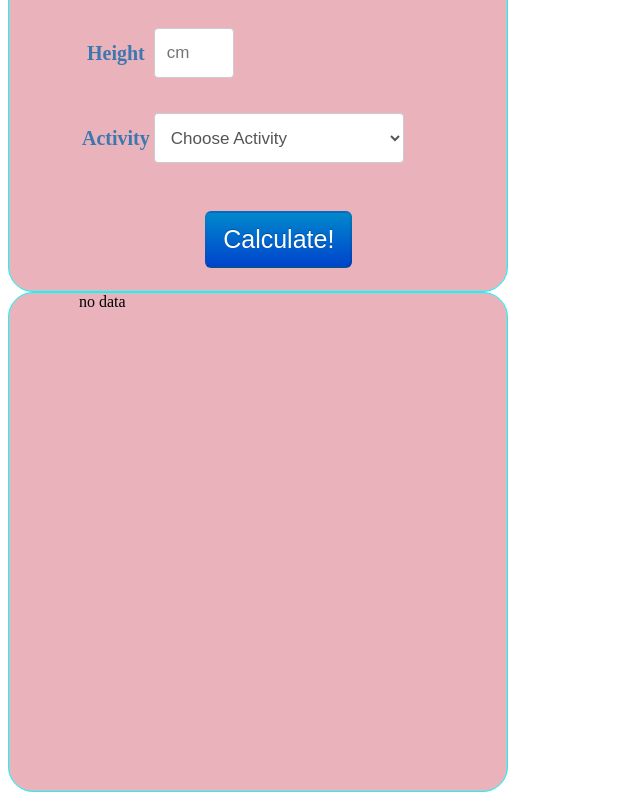
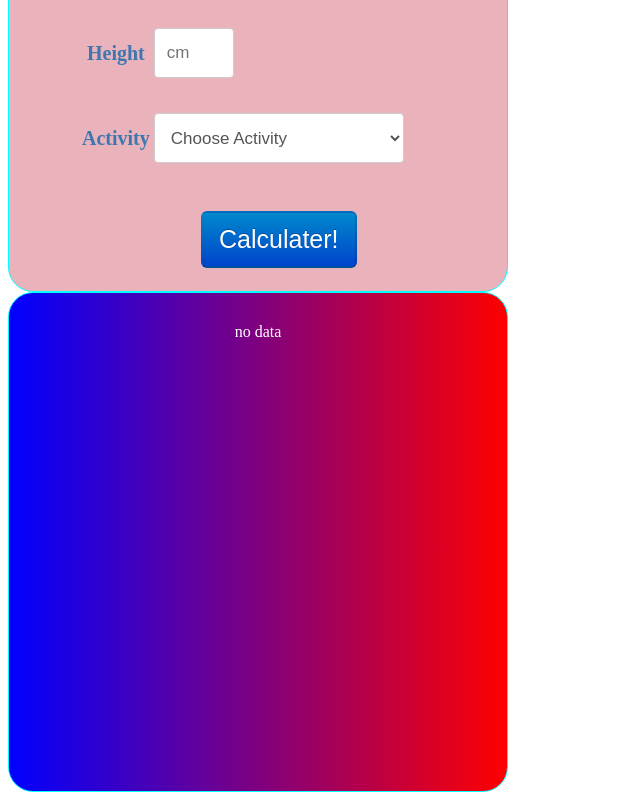
Before and after one commit to Abbasalubeid/DH2642-calorieGram-project, a React (Create React App) app: page / in a window 1280 px wide. Shown: the part 216-1016 px from the top of the page, without its empty margins (0-640 px from the left). Built offline with nearby package versions, Linux system fonts and the light colour scheme; no server answers.

Commit message:
add css editing

```diff
--- a/public/App.css
+++ b/public/App.css
@@ -179,12 +179,31 @@ input[type="submit"] {
 .result {
   text-align: left;
   font-size: 22px;
+   background: rgb(60, 255, 0);
+  text-align: left;
+  padding: 10px;
+  border: dashed;
+
 }
-
+.result-nopadding{
+  padding: 30px;
+  width: 500px;
+  height: 500px;
+  border: 1px solid aqua;
+  border-radius: 25px;
+  background: linear-gradient(to left, red, blue);
+  /* background-color: #eab2bb; */
+  color: white;
+  display: flex;
+  flex-direction: column;
+  text-align: center;
+}
 /* flex-parent*/
 .flex-parent {
   display: flex;
   flex-direction: row;
+
+
 }
 
 .flex-searchview {
--- a/src/presenter/searchViewPresenter.js
+++ b/src/presenter/searchViewPresenter.js
@@ -91,7 +91,7 @@ export default function SearchViewPresenter(props) {
                     onUserChooseLevel={activityLevelIsChangedACB}
                 />
             </div>
-            <div className="searchview-container">
+            <div className="result-nopadding">
                 {promiseNoData({ promise, data, error }) ||
                     <ResultView
                         result={data}>
--- a/src/view/searchView.js
+++ b/src/view/searchView.js
@@ -48,11 +48,11 @@ export default function SearchView(props) {
                         <td>
                             <label className="container gender">Male
                                 <input type="radio" value="male" name="gender" onInput={userChooseGenderACB} />
-                                <span class="checkmark"></span>
+                                <span className="checkmark"></span>
                             </label>
                             <label className="container gender">Female
                                 <input type="radio" value="female" name="gender" onInput={userChooseGenderACB} />
-                                <span class="checkmark"></span>
+                                <span className="checkmark"></span>
                             </label>
                         </td>
                     </tr>
@@ -108,7 +108,7 @@ export default function SearchView(props) {
                     <tr>
                         <td></td>
                         <td>
-                            <input type="submit" name="submit" value="Calculate!" className="btn-submit btn-lg" onClick={userSavedACB} />
+                            <input type="submit" name="submit" value="Calculater!" className="btn-submit btn-lg" onClick={userSavedACB}/>
                         </td>
                     </tr>
                 </tbody>
```
